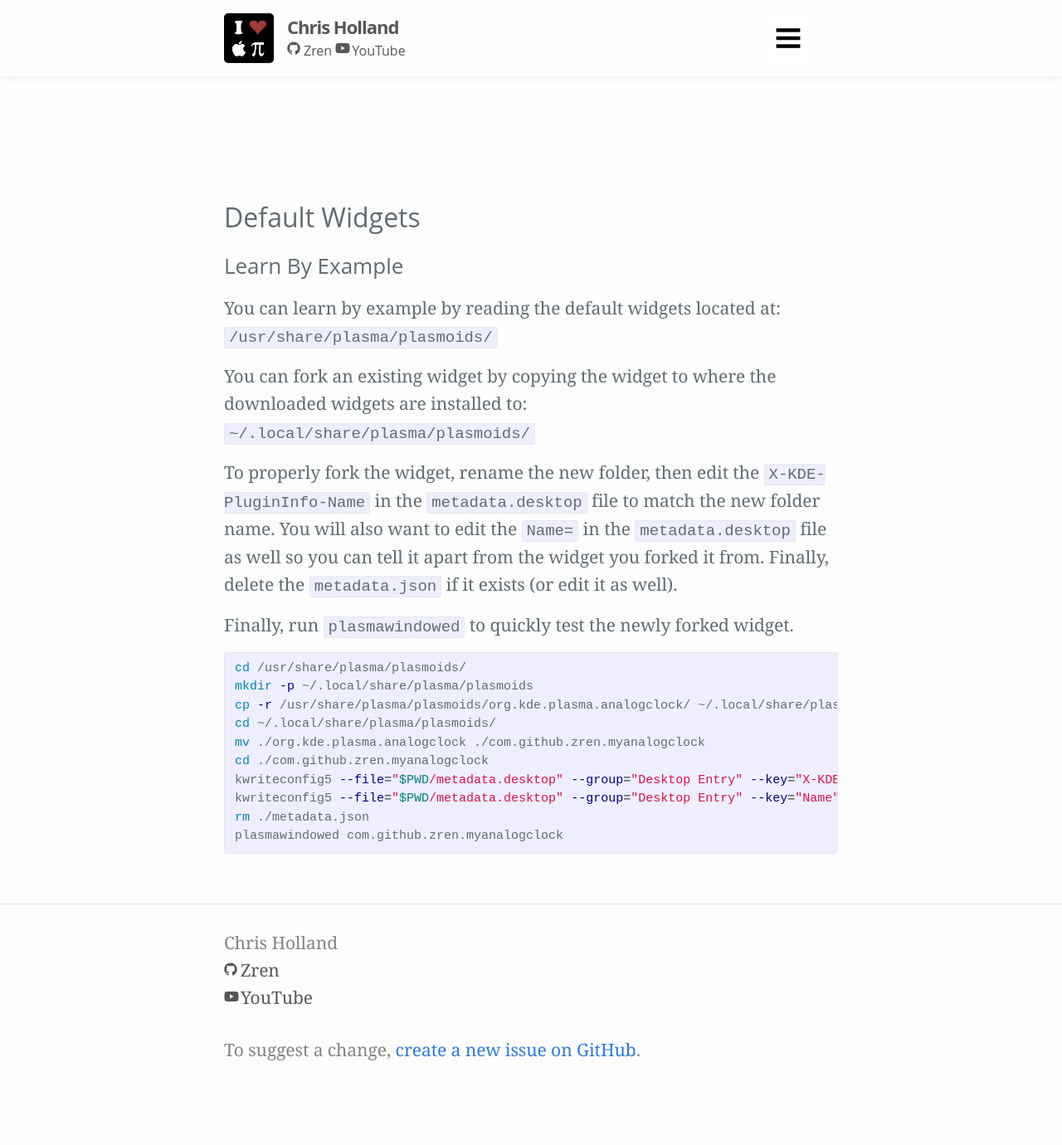
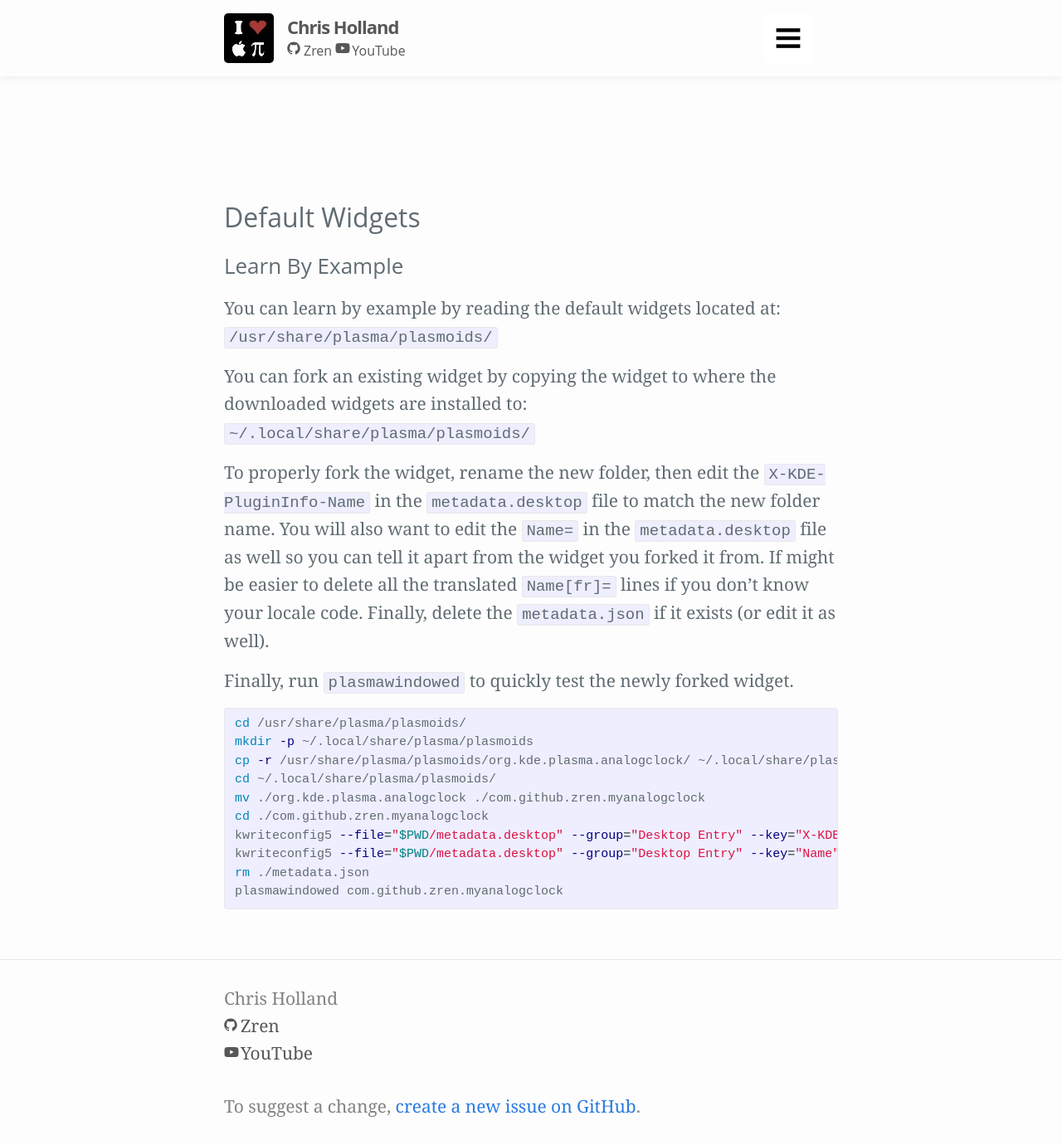
Before and after one commit to Zren/zren.github.io, a Jekyll site: the page built from kde_docs/widget-DefaultWidgets.md, in a window 1280 px wide. Shown: the whole page at 83% size. Built offline with Jekyll 4.4.1, drawn with Linux system fonts in a browser that asks for light colours; our own code applies the rules of GitHub Pages for plain Markdown files; before the commit the page ends 1312 px from its top, so only the background shows below that.

Commit message:
Mention it's easier to delete Name[fr] in the metadata

```diff
--- a/kde_docs/widget-DefaultWidgets.md
+++ b/kde_docs/widget-DefaultWidgets.md
@@ -10,7 +10,7 @@ You can learn by example by reading the default widgets located at:
 You can fork an existing widget by copying the widget to where the downloaded widgets are installed to:
 `~/.local/share/plasma/plasmoids/`
 
-To properly fork the widget, rename the new folder, then edit the `X-KDE-PluginInfo-Name` in the `metadata.desktop` file to match the new folder name. You will also want to edit the `Name=` in the `metadata.desktop` file as well so you can tell it apart from the widget you forked it from. Finally, delete the `metadata.json` if it exists (or edit it as well).
+To properly fork the widget, rename the new folder, then edit the `X-KDE-PluginInfo-Name` in the `metadata.desktop` file to match the new folder name. You will also want to edit the `Name=` in the `metadata.desktop` file as well so you can tell it apart from the widget you forked it from. If might be easier to delete all the translated `Name[fr]=` lines if you don't know your locale code. Finally, delete the `metadata.json` if it exists (or edit it as well).
 
 Finally, run `plasmawindowed` to quickly test the newly forked widget.
 
```
